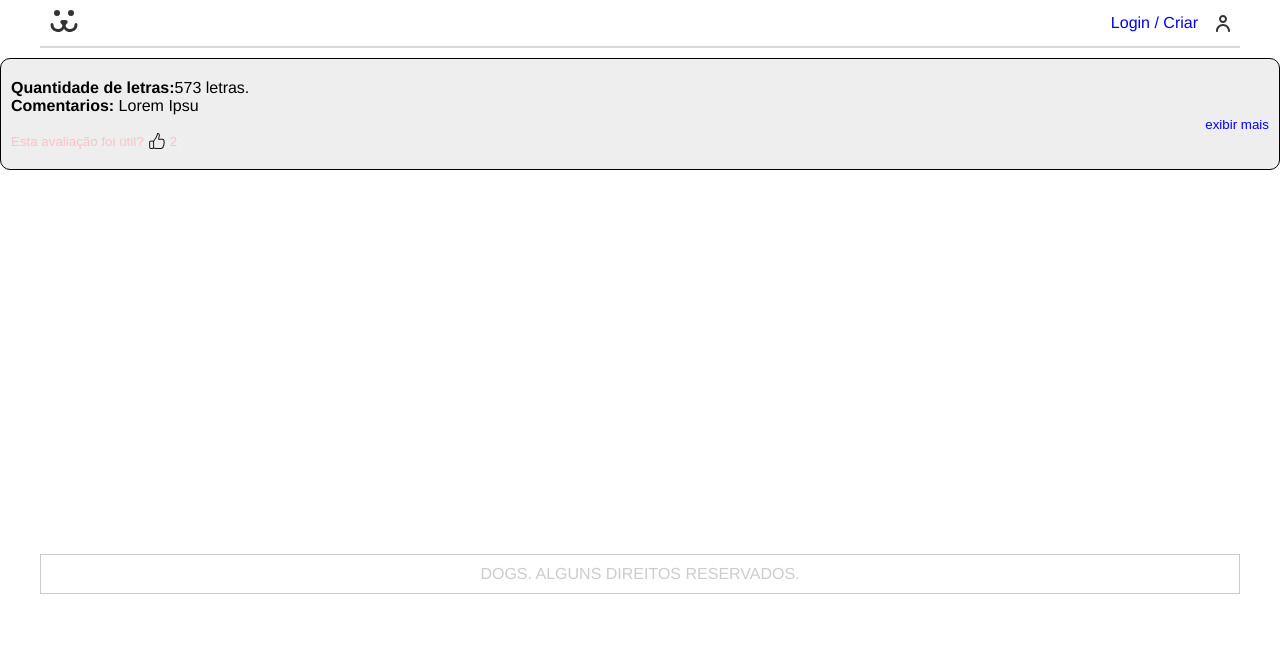
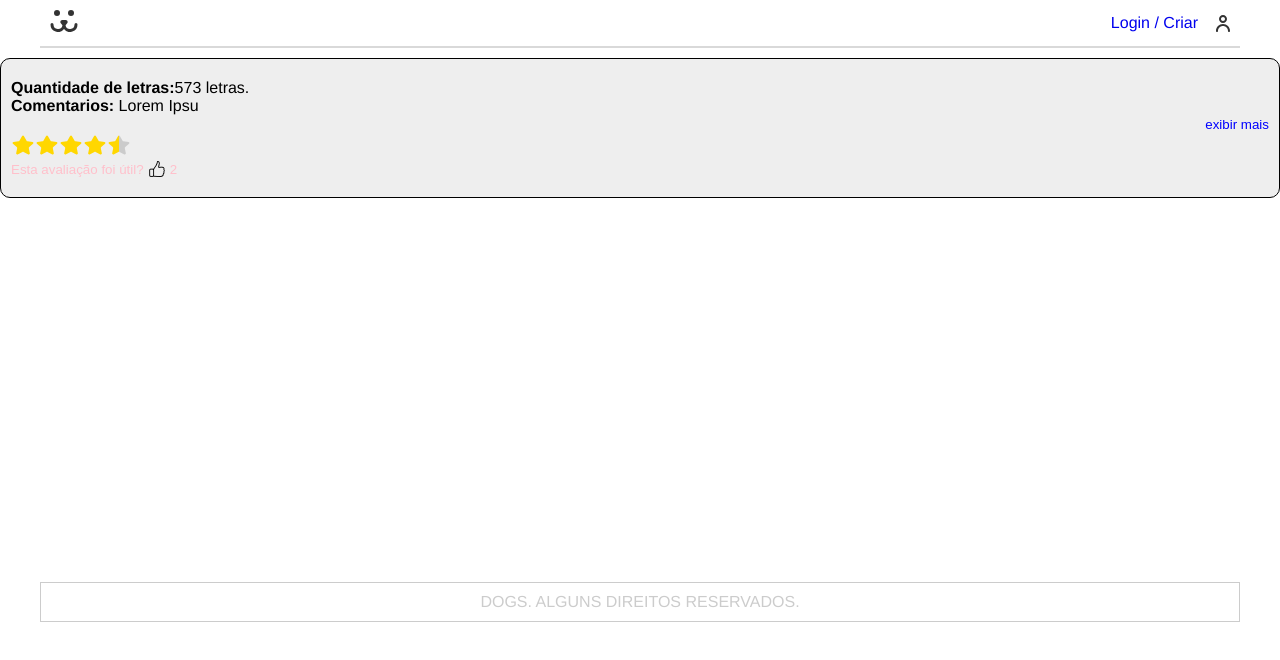
Before and after one commit to silastj/reactjsOrigamid, a React (Create React App) app in the folder dogs/: page /opiniao in a window 1280 px wide. Shown: the top 660 px of the page. Built offline with nearby package versions, Linux system fonts and the light colour scheme.

Commit message:
add component star

```diff
--- a/dogs/src/components/Opinions/index.jsx
+++ b/dogs/src/components/Opinions/index.jsx
@@ -1,17 +1,16 @@
 import styles from './opinions.module.css'
-import React, {useState, useEffect} from 'react'
+import React, { useState, useEffect } from 'react'
 import ButtonMore from "../ButtomMore"
 import ButtonLike from '../ButtomLike'
+import StarIcon from '../StarNew'
 import LikeOff from '../ButtomLike/assets/icons/likeOff.png'
 import LikeOn from '../ButtomLike/assets/icons/likeOn.png'
 
-
-
-
 const quantLike = 2
 const comments = 'Lorem Ipsum is simply dummy text of the printing and typesetting industry. Lorem Ipsum has been the industrys standard dummy text ever since the 1500s, when an unknown printer took a galley of type and scrambled it to make a type specimen book. It has survived not only five centuries, but also the leap into electronic typesetting, remaining essentially unchanged. It was popularised in the 1960s with the release of Letraset sheets containing Lorem Ipsum passages, and more recently with desktop publishing software like Aldus PageMaker including versions of Lorem Ipsum.'
+const percentage = 90
+
 const Opinions = () => {
-
   const [comentario, setComentario] = useState(comments)
   const [letterTotal, setLetterTotal] = useState(comments.length)
   const [qtLetterStart, setQtLetterStart] = useState(10)
@@ -21,52 +20,58 @@ const Opinions = () => {
   const [like, setLike] = useState(false)
 
 
+
   useEffect(() => {
     setComentario(comments)
     setLetterTotal(comentario.length)
-  },[comments, comentario, letterTotal])
+  }, [comments, comentario, letterTotal])
 
-  function handleClickMore(){
+  function handleClickMore() {
 
-    if(letterTotal >= 10){
+    if (letterTotal >= 10) {
       setQtLetter(letterTotal)
     }
-    if(letterTotal === qtLetter){
+    if (letterTotal === qtLetter) {
       setQtLetter(qtLetterStart)
     }
   }
 
-  function handleSend(){
+  function handleSend() {
     const likeValue = 1
     setIcon(!icon)
-    if(countLike && !like){
+    if (countLike && !like) {
       setCountLike(countLike + likeValue)
       setLike(true)
     }
-    if(countLike && like){
+    if (countLike && like) {
       setCountLike(countLike - likeValue)
       setLike(false)
     }
   }
-  return(
+  return (
     <div className={styles.opinions}>
-    <p><strong>Quantidade de letras:</strong>{letterTotal > 1 ? `${letterTotal} letras.` :  `${letterTotal} letra.`} </p>
-    <p><strong>Comentarios: </strong>{letterTotal >= qtLetter ? comentario.substring(0,qtLetter) : comentario.substring(0,letterTotal)}</p>
+      <p><strong>Quantidade de letras:</strong>{letterTotal > 1 ? `${letterTotal} letras.` : `${letterTotal} letra.`} </p>
+      <p><strong>Comentarios: </strong>{letterTotal >= qtLetter ? comentario.substring(0, qtLetter) : comentario.substring(0, letterTotal)}</p>
 
       {letterTotal >= 10 && qtLetter <= 10 ? (
         <ButtonMore
           title={'Exibir Mais'}
           onClick={handleClickMore}
         />
-    ): (
+      ) : (
         ''
       )}
-    {letterTotal >= 10 && qtLetter > 10  &&
+      {letterTotal >= 10 && qtLetter > 10 &&
         <ButtonMore
           title={'Exibir Menos'}
           onClick={handleClickMore}
         />}
-
+      <section>
+        <div className={styles.container}>
+          <StarIcon className={styles.star} />
+          <div className={styles.overlay} style={{ width: `${100 - percentage}%` }} />
+        </div>
+      </section>
       <footer>
         <ButtonLike
           icon={icon == false ? LikeOff : LikeOn}
--- a/dogs/src/components/Opinions/opinions.module.css
+++ b/dogs/src/components/Opinions/opinions.module.css
@@ -4,3 +4,31 @@
   border-radius: 10px;
   background-color: #eee;
 }
+/* STAR START */
+.container {
+  display: inline-flex;
+  align-items: center;
+  position: relative;
+}
+
+.star {
+  width: 18px;
+  margin-right: 2px;
+  display: flex;
+  color: #f8d448;
+}
+.star:last-of-type {
+  margin-right: 0;
+}
+
+.overlay {
+  background-color: #eee;
+  position: absolute;
+  top: 0;
+  right: 0;
+  bottom: 0;
+  z-index: 1;
+  opacity: unset;
+  mix-blend-mode: color;
+}
+/* STAR END */
--- /dev/null
+++ b/dogs/src/components/StarNew/index.jsx
@@ -0,0 +1,71 @@
+import styles from './starNew.module.css'
+import React from 'react';
+
+const StarIcon = () => {
+  return (
+    <>
+      <svg
+        width="24"
+        height="24"
+        viewBox="0 0 24 24"
+        fill="none"
+        xmlns="http://www.w3.org/2000/svg"
+        className={styles.star}>
+        <path
+          d="M12.8649 2.99628C12.4796 2.33213 11.5204 2.33213 11.1351 2.99628L8.42101 7.67359C8.23064 8.00168 7.90159 8.22557 7.52653 8.28222L2.44021 9.05044C1.58593 9.17947 1.28627 10.2581 1.95158 10.8093L5.74067 13.9485C6.09141 14.2391 6.25633 14.6975 6.17113 15.1449L5.17996 20.35C5.02327 21.1729 5.88706 21.8122 6.62821 21.4219L11.4176 18.9001C11.7821 18.7082 12.2178 18.7082 12.5824 18.9001L17.3718 21.4219C18.1129 21.8122 18.9767 21.1729 18.82 20.35L17.8289 15.1449C17.7437 14.6975 17.9086 14.2391 18.2593 13.9485L22.0484 10.8093C22.7137 10.2581 22.4141 9.17947 21.5598 9.05044L16.4735 8.28222C16.0984 8.22557 15.7694 8.00168 15.579 7.67359L12.8649 2.99628Z"
+          fill="gold">
+        </path>
+      </svg>
+      <svg
+        width="24"
+        height="24"
+        viewBox="0 0 24 24"
+        fill="none"
+        xmlns="http://www.w3.org/2000/svg"
+        className={styles.star}>
+        <path
+          d="M12.8649 2.99628C12.4796 2.33213 11.5204 2.33213 11.1351 2.99628L8.42101 7.67359C8.23064 8.00168 7.90159 8.22557 7.52653 8.28222L2.44021 9.05044C1.58593 9.17947 1.28627 10.2581 1.95158 10.8093L5.74067 13.9485C6.09141 14.2391 6.25633 14.6975 6.17113 15.1449L5.17996 20.35C5.02327 21.1729 5.88706 21.8122 6.62821 21.4219L11.4176 18.9001C11.7821 18.7082 12.2178 18.7082 12.5824 18.9001L17.3718 21.4219C18.1129 21.8122 18.9767 21.1729 18.82 20.35L17.8289 15.1449C17.7437 14.6975 17.9086 14.2391 18.2593 13.9485L22.0484 10.8093C22.7137 10.2581 22.4141 9.17947 21.5598 9.05044L16.4735 8.28222C16.0984 8.22557 15.7694 8.00168 15.579 7.67359L12.8649 2.99628Z"
+          fill="gold">
+        </path>
+      </svg>
+      <svg
+        width="24"
+        height="24"
+        viewBox="0 0 24 24"
+        fill="none"
+        xmlns="http://www.w3.org/2000/svg"
+        className={styles.star}>
+        <path
+          d="M12.8649 2.99628C12.4796 2.33213 11.5204 2.33213 11.1351 2.99628L8.42101 7.67359C8.23064 8.00168 7.90159 8.22557 7.52653 8.28222L2.44021 9.05044C1.58593 9.17947 1.28627 10.2581 1.95158 10.8093L5.74067 13.9485C6.09141 14.2391 6.25633 14.6975 6.17113 15.1449L5.17996 20.35C5.02327 21.1729 5.88706 21.8122 6.62821 21.4219L11.4176 18.9001C11.7821 18.7082 12.2178 18.7082 12.5824 18.9001L17.3718 21.4219C18.1129 21.8122 18.9767 21.1729 18.82 20.35L17.8289 15.1449C17.7437 14.6975 17.9086 14.2391 18.2593 13.9485L22.0484 10.8093C22.7137 10.2581 22.4141 9.17947 21.5598 9.05044L16.4735 8.28222C16.0984 8.22557 15.7694 8.00168 15.579 7.67359L12.8649 2.99628Z"
+          fill="gold">
+        </path>
+      </svg>
+      <svg
+        width="24"
+        height="24"
+        viewBox="0 0 24 24"
+        fill="none"
+        xmlns="http://www.w3.org/2000/svg"
+        className={styles.star}>
+        <path
+          d="M12.8649 2.99628C12.4796 2.33213 11.5204 2.33213 11.1351 2.99628L8.42101 7.67359C8.23064 8.00168 7.90159 8.22557 7.52653 8.28222L2.44021 9.05044C1.58593 9.17947 1.28627 10.2581 1.95158 10.8093L5.74067 13.9485C6.09141 14.2391 6.25633 14.6975 6.17113 15.1449L5.17996 20.35C5.02327 21.1729 5.88706 21.8122 6.62821 21.4219L11.4176 18.9001C11.7821 18.7082 12.2178 18.7082 12.5824 18.9001L17.3718 21.4219C18.1129 21.8122 18.9767 21.1729 18.82 20.35L17.8289 15.1449C17.7437 14.6975 17.9086 14.2391 18.2593 13.9485L22.0484 10.8093C22.7137 10.2581 22.4141 9.17947 21.5598 9.05044L16.4735 8.28222C16.0984 8.22557 15.7694 8.00168 15.579 7.67359L12.8649 2.99628Z"
+          fill="gold">
+        </path>
+      </svg>
+      <svg
+        width="24"
+        height="24"
+        viewBox="0 0 24 24"
+        fill="none"
+        xmlns="http://www.w3.org/2000/svg"
+        className={styles.star}>
+        <path
+          d="M12.8649 2.99628C12.4796 2.33213 11.5204 2.33213 11.1351 2.99628L8.42101 7.67359C8.23064 8.00168 7.90159 8.22557 7.52653 8.28222L2.44021 9.05044C1.58593 9.17947 1.28627 10.2581 1.95158 10.8093L5.74067 13.9485C6.09141 14.2391 6.25633 14.6975 6.17113 15.1449L5.17996 20.35C5.02327 21.1729 5.88706 21.8122 6.62821 21.4219L11.4176 18.9001C11.7821 18.7082 12.2178 18.7082 12.5824 18.9001L17.3718 21.4219C18.1129 21.8122 18.9767 21.1729 18.82 20.35L17.8289 15.1449C17.7437 14.6975 17.9086 14.2391 18.2593 13.9485L22.0484 10.8093C22.7137 10.2581 22.4141 9.17947 21.5598 9.05044L16.4735 8.28222C16.0984 8.22557 15.7694 8.00168 15.579 7.67359L12.8649 2.99628Z"
+          fill="gold">
+        </path>
+      </svg>
+    </>
+  );
+};
+
+export default StarIcon;
```
Also changed, not shown: dogs/src/components/StarNew/assets/icons/star.svg (added), dogs/src/components/StarNew/starNew.module.css (added). Lines whose indentation alone changed are shown as unchanged.
